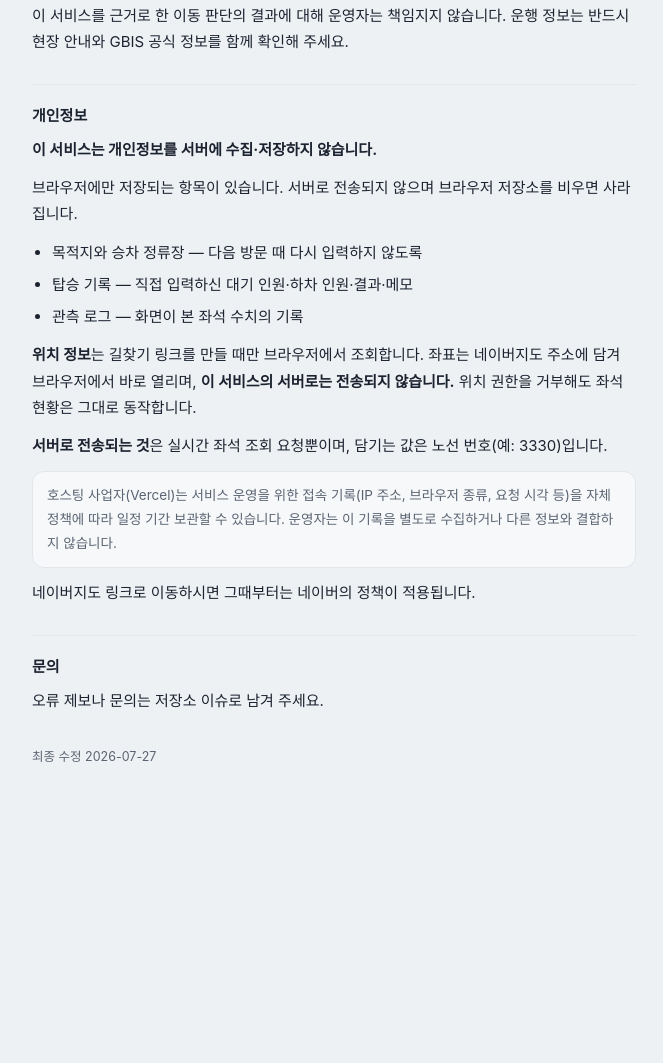
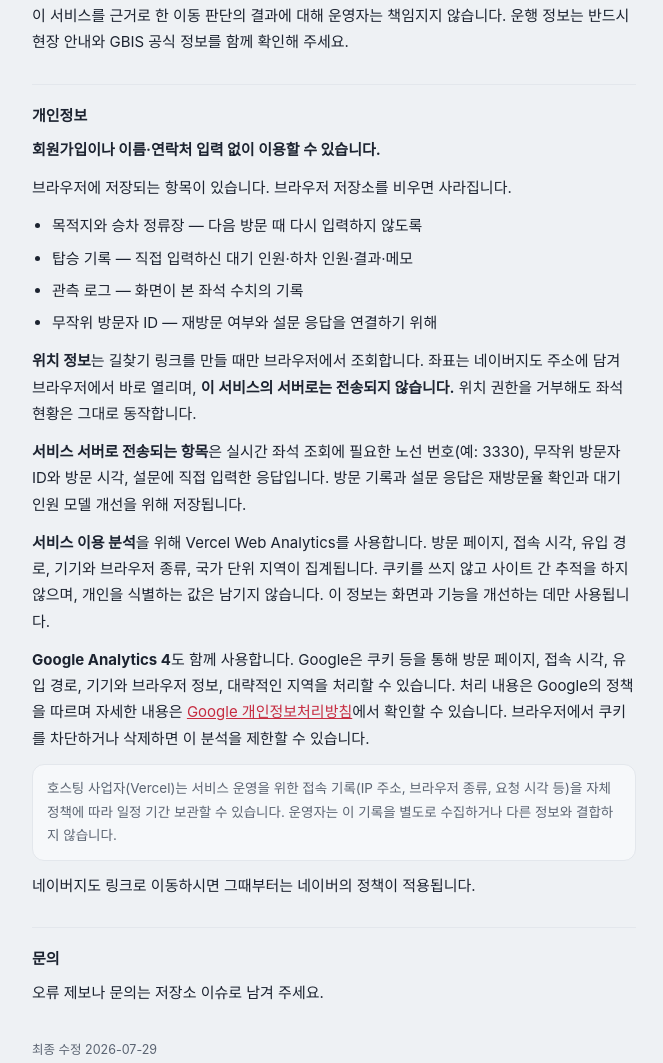
Before and after one commit to lee-eojin/bus-seat-tracker, a website: page prototype-bus/legal.html in a window 1280 px wide. Shown: the part 681-1744 px from the top of the page, without its empty margins (306-969 px from the left). Before the commit the page ends 1517 px from the top, so only its background shows below. Drawn offline with Linux system fonts and the light colour scheme.

Commit message:
docs: 개인정보 안내를 실제 분석 구성과 맞춤

```diff
--- a/prototype-bus/legal.html
+++ b/prototype-bus/legal.html
@@ -1,6 +1,13 @@
 <!doctype html>
 <html lang="ko">
 <head>
+<script async src="https://www.googletagmanager.com/gtag/js?id=G-QFFRQ5Z4XX"></script>
+<script>
+  window.dataLayer = window.dataLayer || [];
+  function gtag(){dataLayer.push(arguments);}
+  gtag('js', new Date());
+  gtag('config', 'G-QFFRQ5Z4XX');
+</script>
 <meta charset="utf-8" />
 <meta name="viewport" content="width=device-width, initial-scale=1" />
 <title>이용 안내 · 빨간버스 좌석 현황</title>
@@ -61,20 +68,34 @@ li{margin-bottom:6px}
   </p>
 
   <h2>개인정보</h2>
-  <p><b>이 서비스는 개인정보를 서버에 수집·저장하지 않습니다.</b></p>
+  <p><b>회원가입이나 이름·연락처 입력 없이 이용할 수 있습니다.</b></p>
 
-  <p>브라우저에만 저장되는 항목이 있습니다. 서버로 전송되지 않으며 브라우저 저장소를 비우면 사라집니다.</p>
+  <p>브라우저에 저장되는 항목이 있습니다. 브라우저 저장소를 비우면 사라집니다.</p>
   <ul>
     <li>목적지와 승차 정류장 — 다음 방문 때 다시 입력하지 않도록</li>
     <li>탑승 기록 — 직접 입력하신 대기 인원·하차 인원·결과·메모</li>
     <li>관측 로그 — 화면이 본 좌석 수치의 기록</li>
+    <li>무작위 방문자 ID — 재방문 여부와 설문 응답을 연결하기 위해</li>
   </ul>
 
   <p><b>위치 정보</b>는 길찾기 링크를 만들 때만 브라우저에서 조회합니다.
     좌표는 네이버지도 주소에 담겨 브라우저에서 바로 열리며, <b>이 서비스의 서버로는 전송되지 않습니다.</b>
     위치 권한을 거부해도 좌석 현황은 그대로 동작합니다.</p>
 
-  <p><b>서버로 전송되는 것</b>은 실시간 좌석 조회 요청뿐이며, 담기는 값은 노선 번호(예: 3330)입니다.</p>
+  <p><b>서비스 서버로 전송되는 항목</b>은 실시간 좌석 조회에 필요한 노선 번호(예: 3330),
+    무작위 방문자 ID와 방문 시각, 설문에 직접 입력한 응답입니다. 방문 기록과 설문 응답은
+    재방문율 확인과 대기 인원 모델 개선을 위해 저장됩니다.</p>
+
+  <p><p><b>서비스 이용 분석</b>을 위해 Vercel Web Analytics를 사용합니다.
+    방문 페이지, 접속 시각, 유입 경로, 기기와 브라우저 종류, 국가 단위 지역이 집계됩니다.
+    쿠키를 쓰지 않고 사이트 간 추적을 하지 않으며, 개인을 식별하는 값은 남기지 않습니다.
+    이 정보는 화면과 기능을 개선하는 데만 사용됩니다.</p>
+
+  <p><b>Google Analytics 4</b>도 함께 사용합니다. Google은 쿠키 등을 통해 방문 페이지,
+    접속 시각, 유입 경로, 기기와 브라우저 정보, 대략적인 지역을 처리할 수 있습니다.
+    처리 내용은 Google의 정책을 따르며 자세한 내용은
+    <a href="https://policies.google.com/privacy" target="_blank" rel="noopener">Google 개인정보처리방침</a>에서
+    확인할 수 있습니다. 브라우저에서 쿠키를 차단하거나 삭제하면 이 분석을 제한할 수 있습니다.</p>
 
   <p class="note">
     호스팅 사업자(Vercel)는 서비스 운영을 위한 접속 기록(IP 주소, 브라우저 종류, 요청 시각 등)을
@@ -87,7 +108,8 @@ li{margin-bottom:6px}
   <h2>문의</h2>
   <p>오류 제보나 문의는 저장소 이슈로 남겨 주세요.</p>
 
-  <p class="updated">최종 수정 2026-07-27</p>
+  <p class="updated">최종 수정 2026-07-29</p>
 </div>
+<script defer src="/_vercel/insights/script.js"></script>
 </body>
 </html>
```
